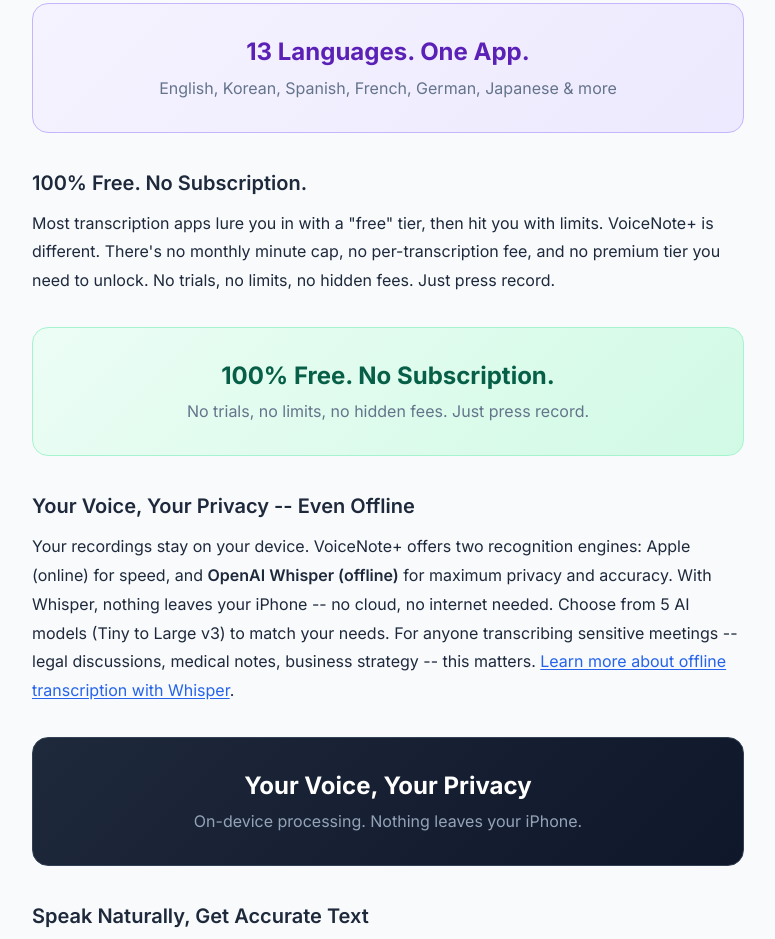
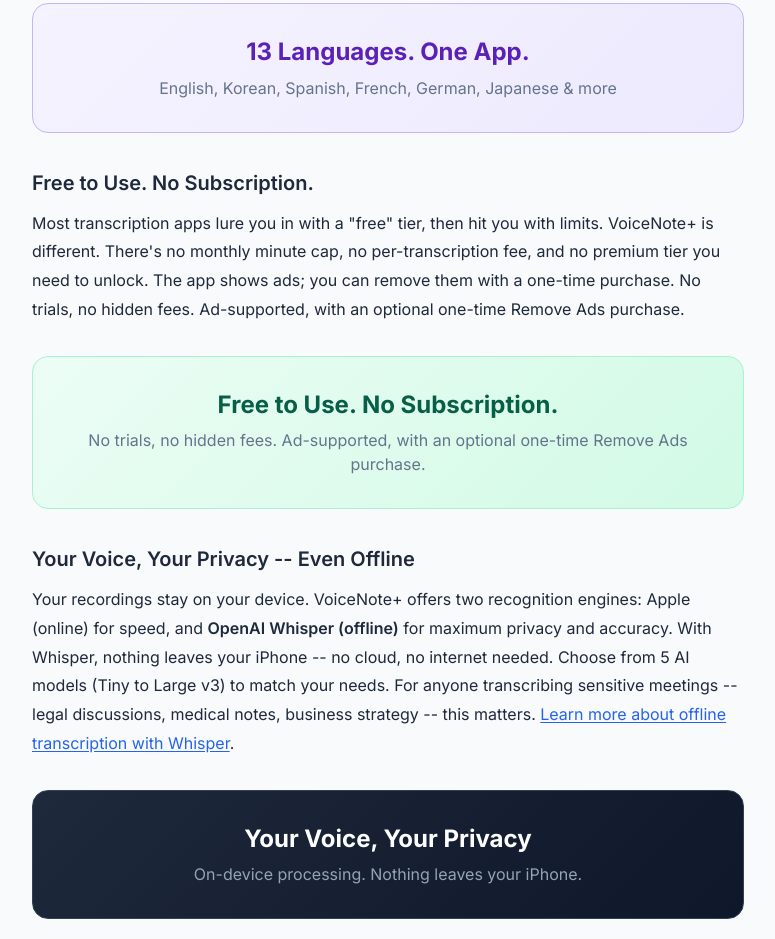
Before and after one commit to daiyongg-kim/sosofamily, a plain HTML site: page blog/voicenote-free-meeting-transcription-iphone/index.html in a window 1280 px wide. Shown: the part 2858-3797 px from the top of the page, without its empty margins (252-1027 px from the left). Drawn offline with Linux system fonts and the light colour scheme.

Commit message:
Blog: fix VoiceNote+ pricing claims (ad-supported, optional Remove Ads)
Co-Authored-By: Claude Opus 5.5 <noreply@anthropic.com>

```diff
--- a/blog/voicenote-free-meeting-transcription-iphone/index.html
+++ b/blog/voicenote-free-meeting-transcription-iphone/index.html
@@ -100,11 +100,11 @@
   <div class="feature-card-headline">13 Languages. One App.</div>
   <div class="feature-card-subtext">English, Korean, Spanish, French, German, Japanese & more</div>
 </div>
-<h3 id="100-free-no-subscription">100% Free. No Subscription.</h3>
-<p>Most transcription apps lure you in with a "free" tier, then hit you with limits. VoiceNote+ is different. There's no monthly minute cap, no per-transcription fee, and no premium tier you need to unlock. No trials, no limits, no hidden fees. Just press record.</p>
+<h3 id="free-to-use-no-subscription">Free to Use. No Subscription.</h3>
+<p>Most transcription apps lure you in with a "free" tier, then hit you with limits. VoiceNote+ is different. There's no monthly minute cap, no per-transcription fee, and no premium tier you need to unlock. The app shows ads; you can remove them with a one-time purchase. No trials, no hidden fees. Ad-supported, with an optional one-time Remove Ads purchase.</p>
 <div class="feature-card green">
-  <div class="feature-card-headline">100% Free. No Subscription.</div>
-  <div class="feature-card-subtext">No trials, no limits, no hidden fees. Just press record.</div>
+  <div class="feature-card-headline">Free to Use. No Subscription.</div>
+  <div class="feature-card-subtext">No trials, no hidden fees. Ad-supported, with an optional one-time Remove Ads purchase.</div>
 </div>
 <h3 id="your-voice-your-privacy-even-offline">Your Voice, Your Privacy -- Even Offline</h3>
 <p>Your recordings stay on your device. VoiceNote+ offers two recognition engines: Apple (online) for speed, and <strong>OpenAI Whisper (offline)</strong> for maximum privacy and accuracy. With Whisper, nothing leaves your iPhone -- no cloud, no internet needed. Choose from 5 AI models (Tiny to Large v3) to match your needs. For anyone transcribing sensitive meetings -- legal discussions, medical notes, business strategy -- this matters. <a href="/blog/offline-voice-transcription-iphone-whisper/" target="_blank" rel="noopener noreferrer">Learn more about offline transcription with Whisper</a>.</p>
```
Also changed, not shown: blog/best-free-voice-memo-app-iphone/index.html (+1 -1 lines), blog/how-to-transcribe-interview-iphone-free/index.html (+1 -1 lines), blog/index.html (+1 -1 lines), blog/offline-voice-transcription-iphone-whisper/index.html (+4 -4 lines).
